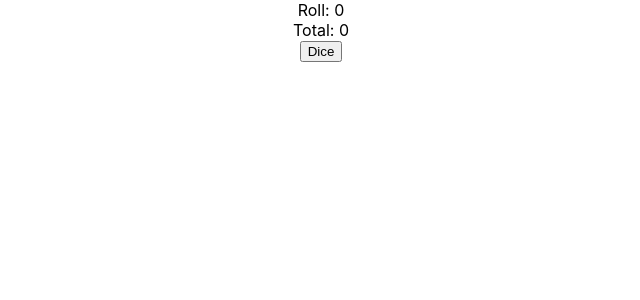
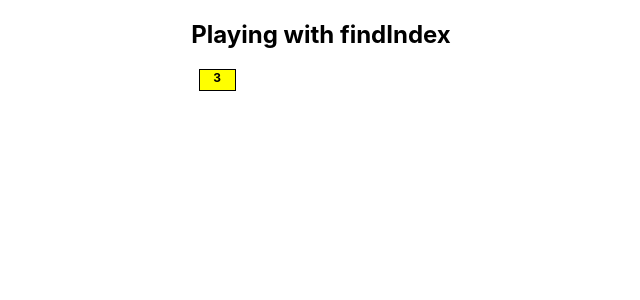
Before and after one commit to kbrownc/project-sandbox, a React (Create React App) app: page / in a window 1280 px wide. Shown: the top 300 px of the page, without its empty margins (319-959 px from the left). Built offline with nearby package versions, Linux system fonts and the light colour scheme.

Commit message:
Worked on find command

```diff
--- a/src/App.css
+++ b/src/App.css
@@ -1,29 +1,41 @@
-.App {
-  text-align: center;
-}
-
 div {
   text-align: center;
 }
 
-p {
-  text-align: center;
-}
-button {
-  text-align: center;
+.Board {
+  display: grid;
+  grid-template-columns: repeat(7, 35px);
+  grid-template-rows: repeat(16, 20px);
+  justify-content: center;
 }
 
-.App-header {
-  background-color: #282c34;
-  min-height: 100vh;
-  display: flex;
-  flex-direction: column;
-  align-items: center;
-  justify-content: center;
-  font-size: calc(10px + 2vmin);
-  color: white;
+.Box {
+  background-color: yellow;
+  visibility: visible;
+  border: 1px solid black;
+  width: 35px;
+  height: 20px;
+  font-size: 12px;
+  font-weight: bold;
 }
 
-.App-link {
-  color: #61dafb;
+.Box1 {
+  grid-column: 1 / 2;
+  grid-row: 1 / 2;
 }
+.BoxRoll {
+  grid-column: 4 / 5;
+  grid-row: 1 / 2;
+}
+.Box2 {
+  grid-column: 7 / 8;
+  grid-row: 1 / 2;
+}
+.Box3 {
+  grid-column: 1 / 2;
+  grid-row: 2 / 3;
+}
+.Box4 {
+  grid-column: 7 / 8;
+  grid-row: 2 / 3;
+}
--- a/src/App.js
+++ b/src/App.js
@@ -1,29 +1,59 @@
 import React, { } from 'react'
 import './App.css';
 
-// Luke's version of the roll dice code with my addition of the roll number valie
+// Playing
 
-export default class AppClass extends React.Component {
-  state = { playerPosition: 0,   roll: 0 }
+const letterPoints = [
+    { key: 1, letter: 'A', point: 1 },
+    { key: 2, letter: 'B', point: 3 },
+    { key: 3, letter: 'C', point: 3 },
+    { key: 4, letter: 'D', point: 2 },
+    { key: 5, letter: 'E', point: 1 },
+    { key: 6, letter: 'F', point: 4 },
+    { key: 7, letter: 'G', point: 2 },
+    { key: 8, letter: 'H', point: 4 },
+    { key: 9, letter: 'I', point: 1 },
+    { key: 10, letter: 'J', point: 8 },
+    { key: 11, letter: 'K', point: 5 },
+    { key: 12, letter: 'L', point: 1 },
+    { key: 13, letter: 'M', point: 3 },
+    { key: 14, letter: 'N', point: 1 },
+    { key: 15, letter: 'O', point: 1 },
+    { key: 16, letter: 'P', point: 3 },
+    { key: 17, letter: 'Q', point: 10 },
+    { key: 18, letter: 'R', point: 1 },
+    { key: 19, letter: 'S', point: 1 },
+    { key: 20, letter: 'T', point: 1 },
+    { key: 21, letter: 'U', point: 1 },
+    { key: 22, letter: 'V', point: 4 },
+    { key: 23, letter: 'W', point: 4 },
+    { key: 24, letter: 'X', point: 8 },
+    { key: 25, letter: 'Y', point: 4 },
+    { key: 26, letter: 'Z', point: 10 },
+  ];
 
-  onRoll = () => {
-    let newRoll = Math.floor(Math.random() * 6) + 1;
-    console.log("Roll", newRoll);
-    this.setState((oldState) => ({
-      roll: newRoll,
-      playerPosition: Math.min(oldState.playerPosition + newRoll, 30)
-    }))
-  };
+  const lookupLetter = 'M';
 
+  const score = letterPoints.find((item) => {
+    return item.letter === lookupLetter }).point;
+
+   // const indexA = letterPoints.find((item) => {
+   //  if (item.letter === lookup)
+   //  return item });
+
+  console.log('***** score',score);
+
+class App extends React.Component {
   render = () => {
-    const isGameDone = this.state.playerPosition >= 30;
-    console.log("Total", this.state.playerPosition);
     return (
       <div>
-        <div><span>Roll: </span><span>{this.state.roll}</span></div>
-         <div><span>Total: </span><span>{this.state.playerPosition}</span></div>
-        { isGameDone ? null : <button onClick={this.onRoll}>Dice</button> }
+      <h2>Playing with findIndex</h2>
+      <div className="Board">
+        <div className="Box Box9" style={{gridColumn: 1, gridRow: 1}}>{score}</div>
+      </div>
       </div>
     );
   }
 }
+
+export default App;
--- /dev/null
+++ b/src/App1.css
@@ -0,0 +1,29 @@
+.App {
+  text-align: center;
+}
+
+div {
+  text-align: center;
+}
+
+p {
+  text-align: center;
+}
+button {
+  text-align: center;
+}
+
+.App-header {
+  background-color: #282c34;
+  min-height: 100vh;
+  display: flex;
+  flex-direction: column;
+  align-items: center;
+  justify-content: center;
+  font-size: calc(10px + 2vmin);
+  color: white;
+}
+
+.App-link {
+  color: #61dafb;
+}
--- /dev/null
+++ b/src/App2.css
@@ -0,0 +1,34 @@
+.App {
+  display: flex;
+  flex-direction: column;
+  flex-wrap: wrap;
+
+  margin: 20px;
+}
+
+.TopBar {
+  display: flex;
+  align-items: center;
+
+  margin-bottom: 20px;
+}
+
+.TopBar > button {
+  margin-right: 20px;
+}
+
+.Board {
+  display: flex;
+}
+
+.Box {
+  background-color: yellow;
+  border: 1px solid black;
+
+  width: 35px;
+  height: 20px;
+}
+
+.Highlight {
+  border: medium solid red;
+}
--- a/src/index.js
+++ b/src/index.js
@@ -2,10 +2,10 @@ import React from 'react';
 import ReactDOM from 'react-dom';
 import './index.css';
 import App from './App';
-import reportWebVitals from './reportWebVitals';
+
 
 ReactDOM.render(
   <React.StrictMode><App /></React.StrictMode>,document.getElementById('root')
 );
 
-reportWebVitals();
+// reportWebVitals();
--- /dev/null
+++ b/src/index2.css
@@ -0,0 +1,19 @@
+body {
+  margin: 0;
+  font-size: 22px;
+  font-family: Arial, Helvetica, sans-serif;
+  -webkit-font-smoothing: antialiased;
+  -moz-osx-font-smoothing: grayscale;
+}
+
+button {
+  color: #383838;
+  background: #ffffff;
+  border: medium solid #383838;
+
+  min-width: 100px;
+  padding: 10px;
+
+  font-size: 22px;
+  font-family: Arial, Helvetica, sans-serif;
+}
--- a/src/reportWebVitals.js
+++ /dev/null
@@ -1,13 +0,0 @@
-const reportWebVitals = onPerfEntry => {
-  if (onPerfEntry && onPerfEntry instanceof Function) {
-    import('web-vitals').then(({ getCLS, getFID, getFCP, getLCP, getTTFB }) => {
-      getCLS(onPerfEntry);
-      getFID(onPerfEntry);
-      getFCP(onPerfEntry);
-      getLCP(onPerfEntry);
-      getTTFB(onPerfEntry);
-    });
-  }
-};
-
-export default reportWebVitals;
```
Also changed, not shown: src/App1.js (added, +29 -0 lines), src/Luke2.jsx (added, +55 -0 lines), src/setupTests.js (deleted, +0 -5 lines), 1 other file (tests, documents, lock files or other folders).
